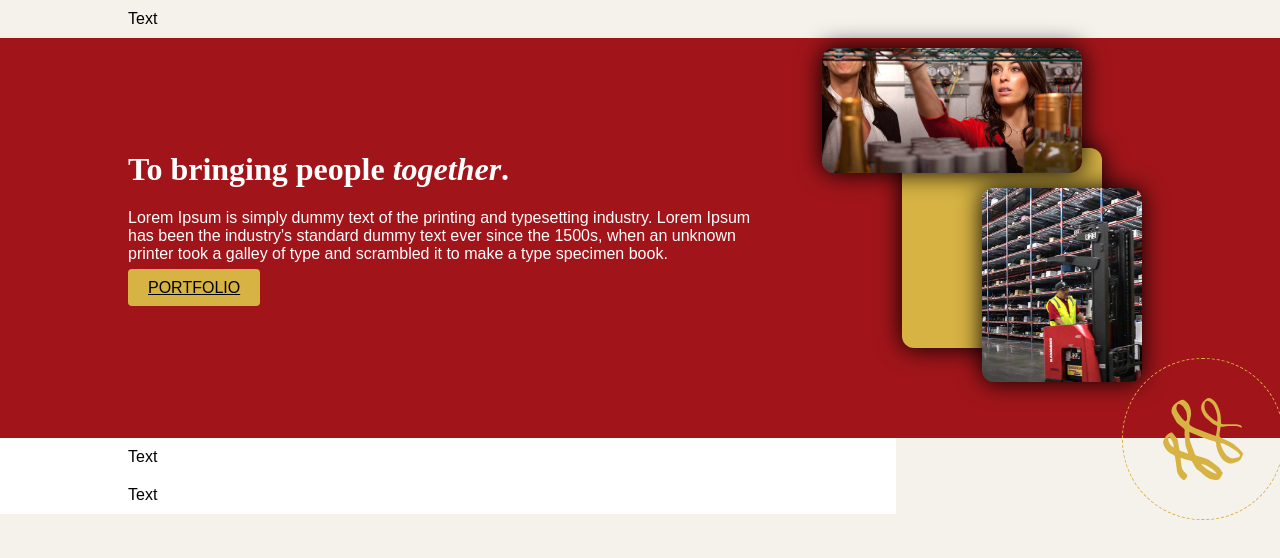
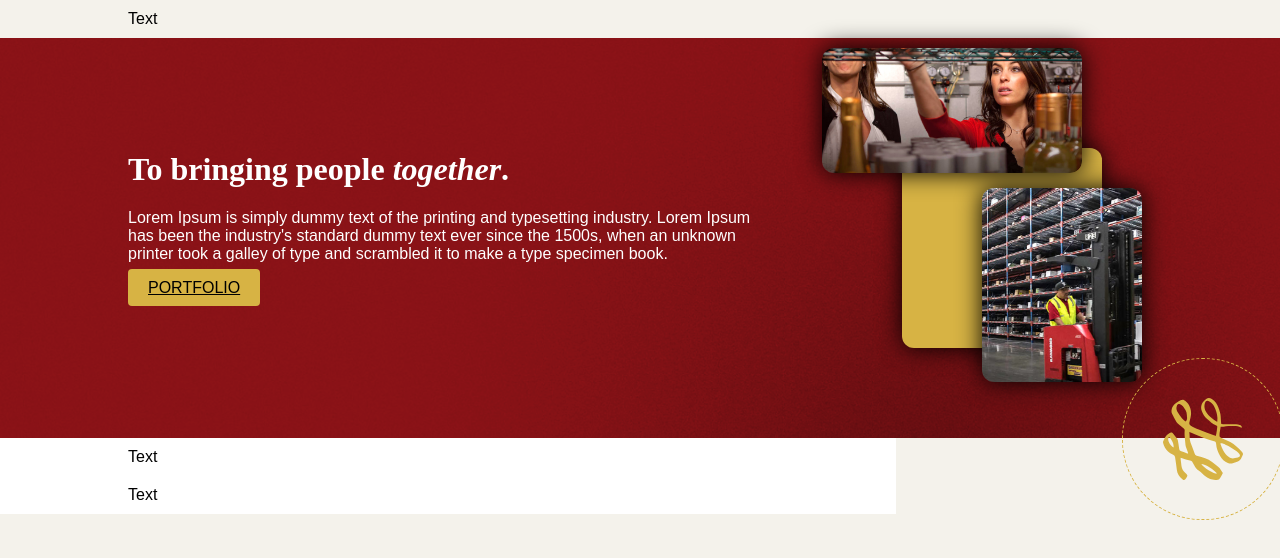
Before and after one commit to Solarguy/Thorium-Coding-Test, a plain HTML site: page index.html in a window 1280 px wide. Drawn offline with Linux system fonts and the light colour scheme.

Commit message:
Added background texture to the mission statement accent section.

```diff
--- a/global.css
+++ b/global.css
@@ -28,6 +28,9 @@ body {
 
 .mission {
 	background-color: var(--red);
+	background-image: url("Assets/Backgrounds/texture-a 1.png");
+	background-blend-mode: multiply;
+	background-size: cover;
 	color: white;
 }
 
```
Also changed, not shown: Assets/Backgrounds/texture-a 1.png (added).
